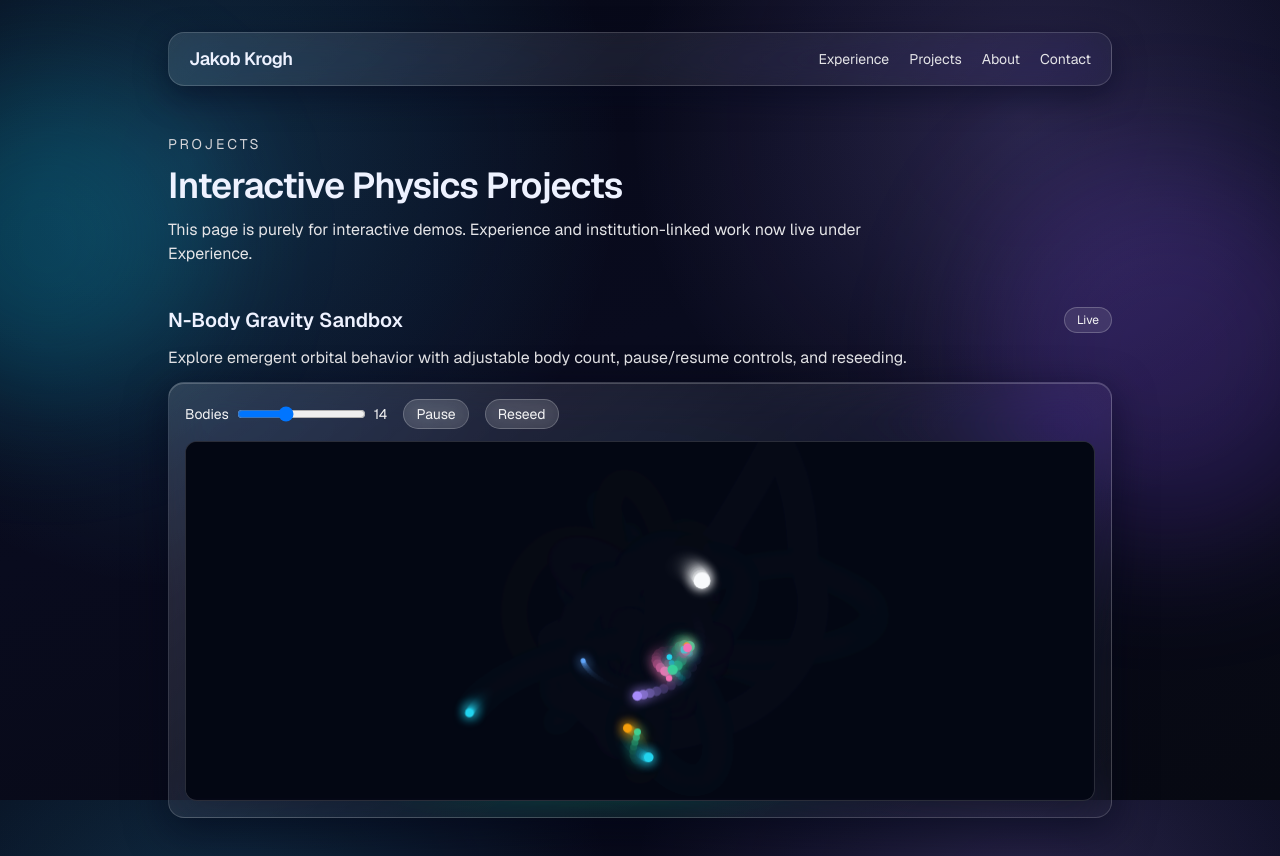
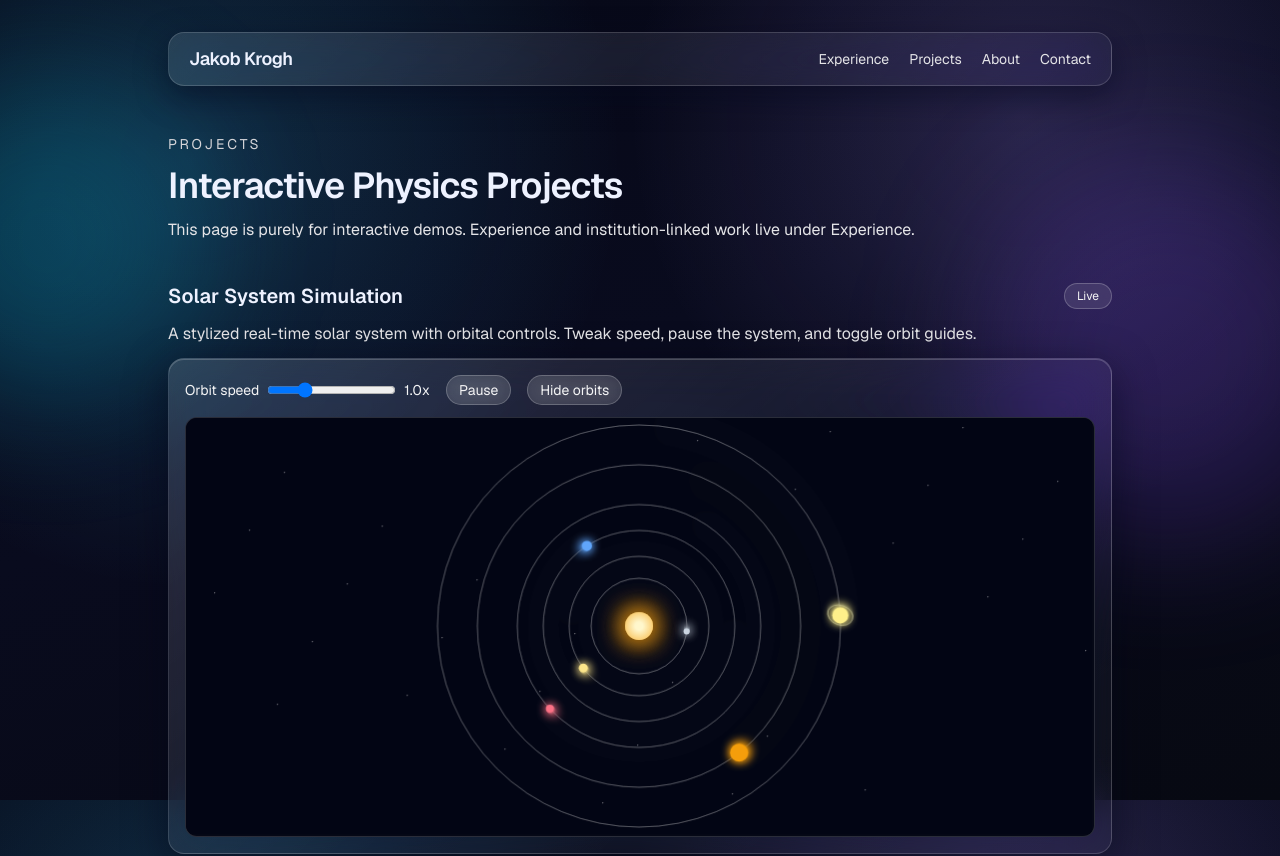
Before and after one commit to jakekrogh/z-portfolio, a Next.js app: page /projects in a window 1280 px wide. Shown: the top 856 px of the page. Built offline with nearby package versions, Linux system fonts and the light colour scheme.

Commit message:
feat: replace n-body demo with solar system simulation

```diff
--- a/src/app/projects/page.tsx
+++ b/src/app/projects/page.tsx
@@ -1,4 +1,4 @@
-import NBodyLab from "@/components/n-body-lab";
+import SolarSystemLab from "@/components/solar-system-lab";
 
 export default function ProjectsPage() {
   return (
@@ -7,20 +7,20 @@ export default function ProjectsPage() {
         <p className="text-sm uppercase tracking-[0.2em] text-zinc-300">Projects</p>
         <h1 className="text-4xl font-semibold tracking-tight">Interactive Physics Projects</h1>
         <p className="max-w-3xl text-zinc-200">
-          This page is purely for interactive demos. Experience and institution-linked work now live under Experience.
+          This page is purely for interactive demos. Experience and institution-linked work live under Experience.
         </p>
       </section>
 
       <section className="space-y-4">
         <article className="space-y-3">
           <div className="flex items-center justify-between">
-            <h2 className="text-xl font-semibold">N-Body Gravity Sandbox</h2>
+            <h2 className="text-xl font-semibold">Solar System Simulation</h2>
             <span className="glass-pill px-3 py-1 text-xs text-zinc-100">Live</span>
           </div>
           <p className="text-zinc-200">
-            Explore emergent orbital behavior with adjustable body count, pause/resume controls, and reseeding.
+            A stylized real-time solar system with orbital controls. Tweak speed, pause the system, and toggle orbit guides.
           </p>
-          <NBodyLab />
+          <SolarSystemLab />
         </article>
       </section>
     </div>
--- /dev/null
+++ b/src/components/solar-system-lab.tsx
@@ -0,0 +1,148 @@
+"use client";
+
+import { useEffect, useRef, useState } from "react";
+
+type Planet = {
+  name: string;
+  color: string;
+  radius: number;
+  orbit: number;
+  speed: number;
+  angle: number;
+};
+
+const BASE_PLANETS: Planet[] = [
+  { name: "Mercury", color: "#cbd5e1", radius: 3, orbit: 48, speed: 0.02, angle: Math.random() * Math.PI * 2 },
+  { name: "Venus", color: "#fde68a", radius: 4.5, orbit: 70, speed: 0.016, angle: Math.random() * Math.PI * 2 },
+  { name: "Earth", color: "#60a5fa", radius: 5, orbit: 96, speed: 0.012, angle: Math.random() * Math.PI * 2 },
+  { name: "Mars", color: "#fb7185", radius: 4, orbit: 122, speed: 0.01, angle: Math.random() * Math.PI * 2 },
+  { name: "Jupiter", color: "#f59e0b", radius: 9, orbit: 162, speed: 0.006, angle: Math.random() * Math.PI * 2 },
+  { name: "Saturn", color: "#fef08a", radius: 8, orbit: 202, speed: 0.004, angle: Math.random() * Math.PI * 2 },
+];
+
+export default function SolarSystemLab() {
+  const canvasRef = useRef<HTMLCanvasElement | null>(null);
+  const planetsRef = useRef<Planet[]>(BASE_PLANETS.map((p) => ({ ...p })));
+  const rafRef = useRef<number | null>(null);
+
+  const [speedScale, setSpeedScale] = useState(1);
+  const [showOrbits, setShowOrbits] = useState(true);
+  const [running, setRunning] = useState(true);
+
+  useEffect(() => {
+    const canvas = canvasRef.current;
+    if (!canvas) return;
+    const ctx = canvas.getContext("2d");
+    if (!ctx) return;
+
+    const resize = () => {
+      const rect = canvas.getBoundingClientRect();
+      canvas.width = rect.width * window.devicePixelRatio;
+      canvas.height = rect.height * window.devicePixelRatio;
+      ctx.setTransform(window.devicePixelRatio, 0, 0, window.devicePixelRatio, 0, 0);
+    };
+
+    resize();
+    window.addEventListener("resize", resize);
+
+    const draw = () => {
+      const w = canvas.clientWidth;
+      const h = canvas.clientHeight;
+      const cx = w / 2;
+      const cy = h / 2;
+
+      ctx.fillStyle = "rgba(5, 8, 22, 0.34)";
+      ctx.fillRect(0, 0, w, h);
+
+      // stars
+      for (let i = 0; i < 30; i++) {
+        const x = ((i * 97) % w) + (i % 3);
+        const y = ((i * 53) % h) + (i % 5);
+        ctx.fillStyle = "rgba(255,255,255,0.18)";
+        ctx.fillRect(x, y, 1.2, 1.2);
+      }
+
+      if (showOrbits) {
+        ctx.strokeStyle = "rgba(255,255,255,0.14)";
+        for (const p of planetsRef.current) {
+          ctx.beginPath();
+          ctx.arc(cx, cy, p.orbit, 0, Math.PI * 2);
+          ctx.stroke();
+        }
+      }
+
+      // sun
+      const sunGrad = ctx.createRadialGradient(cx, cy, 4, cx, cy, 26);
+      sunGrad.addColorStop(0, "#fff7cc");
+      sunGrad.addColorStop(1, "#f59e0b");
+      ctx.fillStyle = sunGrad;
+      ctx.shadowColor = "#f59e0b";
+      ctx.shadowBlur = 26;
+      ctx.beginPath();
+      ctx.arc(cx, cy, 14, 0, Math.PI * 2);
+      ctx.fill();
+      ctx.shadowBlur = 0;
+
+      for (const p of planetsRef.current) {
+        if (running) p.angle += p.speed * speedScale;
+        const x = cx + Math.cos(p.angle) * p.orbit;
+        const y = cy + Math.sin(p.angle) * p.orbit;
+
+        if (p.name === "Saturn") {
+          ctx.strokeStyle = "rgba(255,255,200,0.35)";
+          ctx.beginPath();
+          ctx.ellipse(x, y, p.radius + 5, p.radius + 1.8, 0.35, 0, Math.PI * 2);
+          ctx.stroke();
+        }
+
+        ctx.fillStyle = p.color;
+        ctx.shadowColor = p.color;
+        ctx.shadowBlur = 10;
+        ctx.beginPath();
+        ctx.arc(x, y, p.radius, 0, Math.PI * 2);
+        ctx.fill();
+        ctx.shadowBlur = 0;
+      }
+
+      rafRef.current = requestAnimationFrame(draw);
+    };
+
+    rafRef.current = requestAnimationFrame(draw);
+
+    return () => {
+      window.removeEventListener("resize", resize);
+      if (rafRef.current) cancelAnimationFrame(rafRef.current);
+    };
+  }, [running, showOrbits, speedScale]);
+
+  return (
+    <div className="space-y-4">
+      <div className="glass-card p-4">
+        <div className="mb-3 flex flex-wrap items-center gap-4 text-sm text-zinc-100">
+          <label className="flex items-center gap-2">
+            Orbit speed
+            <input
+              type="range"
+              min={0.3}
+              max={3}
+              step={0.1}
+              value={speedScale}
+              onChange={(e) => setSpeedScale(Number(e.target.value))}
+            />
+            <span>{speedScale.toFixed(1)}x</span>
+          </label>
+
+          <button type="button" className="glass-pill px-3 py-1" onClick={() => setRunning((v) => !v)}>
+            {running ? "Pause" : "Resume"}
+          </button>
+
+          <button type="button" className="glass-pill px-3 py-1" onClick={() => setShowOrbits((v) => !v)}>
+            {showOrbits ? "Hide orbits" : "Show orbits"}
+          </button>
+        </div>
+
+        <canvas ref={canvasRef} className="h-[420px] w-full rounded-xl border border-white/15 bg-[#050816]" />
+      </div>
+    </div>
+  );
+}
```
